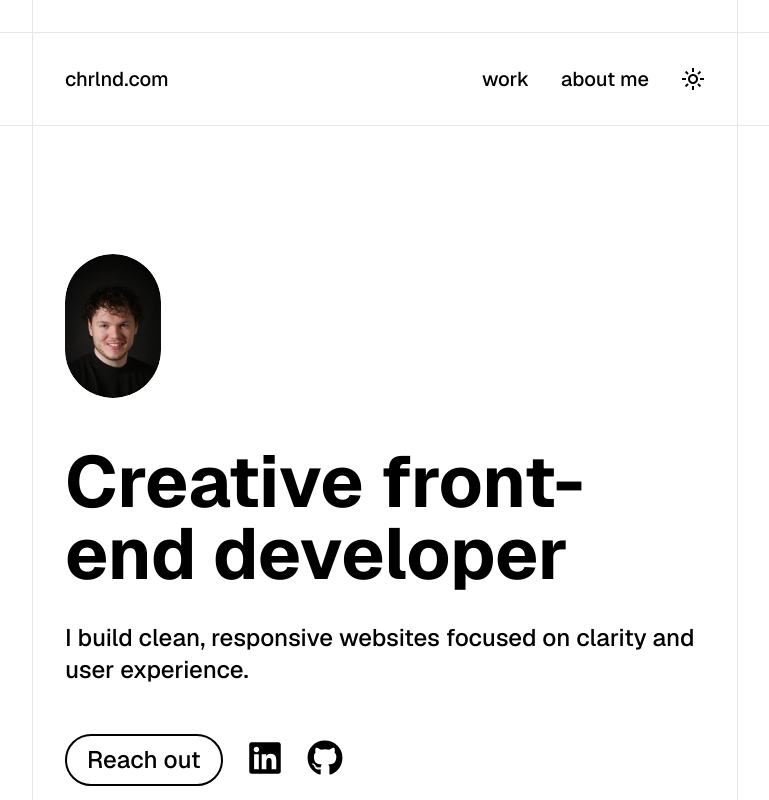
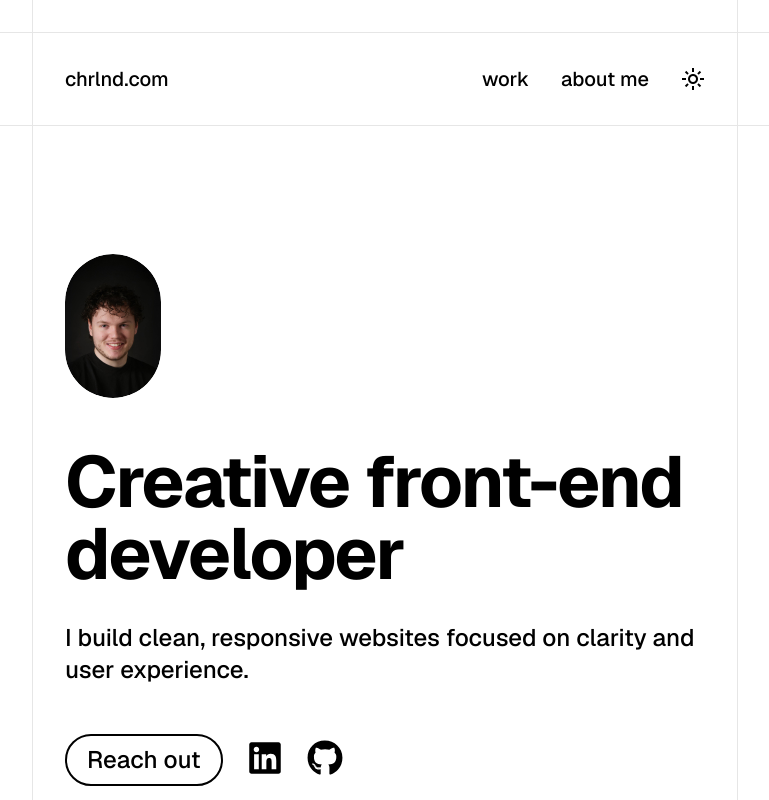
Before and after one commit to migoll/chrlnd.com, a Next.js app: page / in a window 1280 px wide. Shown: the top 800 px of the page, without its empty margins (255-1024 px from the left). Built offline with nearby package versions, Linux system fonts and the light colour scheme.

Commit message:
fixed image

```diff
--- a/src/app/globals.css
+++ b/src/app/globals.css
@@ -24,3 +24,9 @@ p {
 li {
   @apply text-lg font-medium;
 }
+
+h1,
+h2,
+h3 {
+  @apply tracking-tight;
+}
--- a/src/app/page.tsx
+++ b/src/app/page.tsx
@@ -11,6 +11,7 @@ import {
   faLinkedin,
   faGithub,
 } from "@fortawesome/free-brands-svg-icons";
+import Image from "next/image";
 
 export default function HomePage() {
   return (
@@ -24,7 +25,9 @@ export default function HomePage() {
           />
         </div>
         <div className="flex gap-8 flex-col">
-          <h1 className="font-bold text-7xl">Creative front-end developer</h1>
+          <h1 className="font-bold text-7xl tracking-tight">
+            Creative front-end developer
+          </h1>
           <p>
             I build clean, responsive websites focused on clarity and user
             experience.
@@ -67,10 +70,12 @@ export default function HomePage() {
         <div className="flex flex-col gap-8">
           <div>
             <a href="/my-work/animal-pension-case-study">
-              <img
+              <Image
                 src="/images/case-study-1-image.png"
                 alt="Case study image"
                 className="aspect-square w-full"
+                width={640}
+                height={640}
               />
             </a>
             <h3 className="font-bold text-lg pt-2">
@@ -83,10 +88,12 @@ export default function HomePage() {
           </div>
           <div>
             <a href="/my-work/border-animation-case-study">
-              <img
+              <Image
                 src="/images/case-study-1-image.png"
                 alt="Case study image"
                 className="aspect-square w-full"
+                width={640}
+                height={640}
               />
             </a>
             <h3 className="font-bold text-lg pt-2">
@@ -99,10 +106,12 @@ export default function HomePage() {
           </div>
           <div>
             <a href="/my-work/guldborgsund-zoo-case-study">
-              <img
+              <Image
                 src="/images/case-study-1-image.png"
                 alt="Case study image"
                 className="aspect-square w-full"
+                width={640}
+                height={640}
               />
             </a>
             <h3 className="font-bold text-lg pt-2">
```
